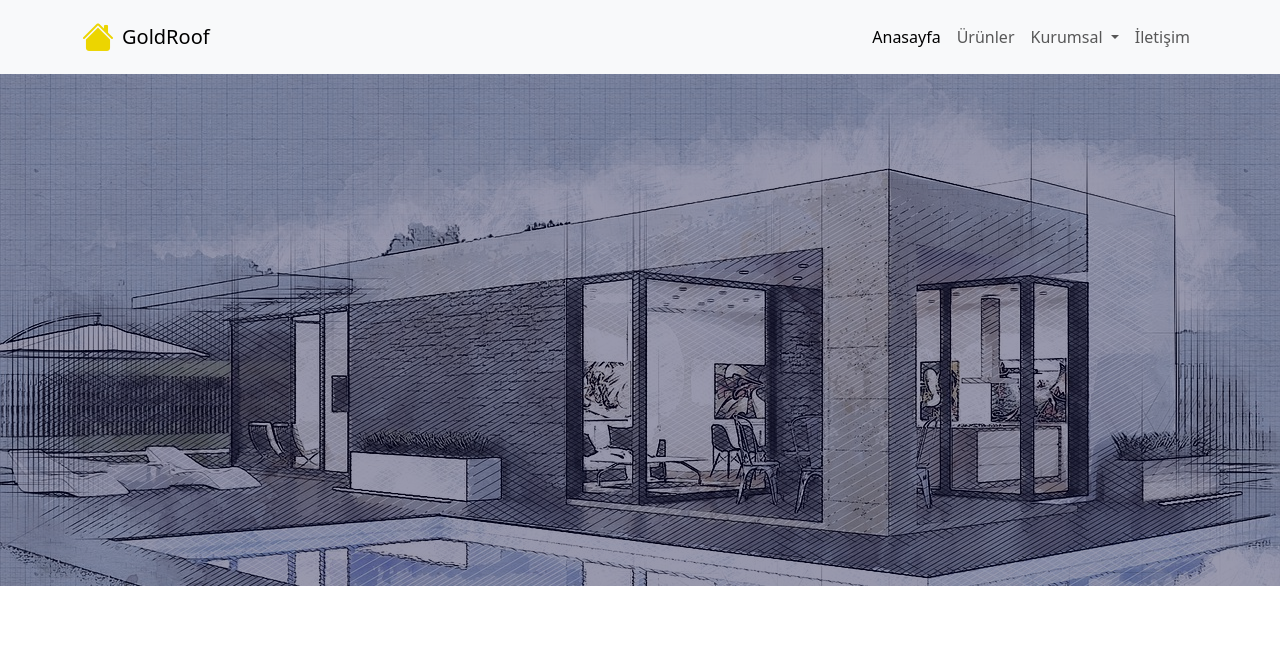
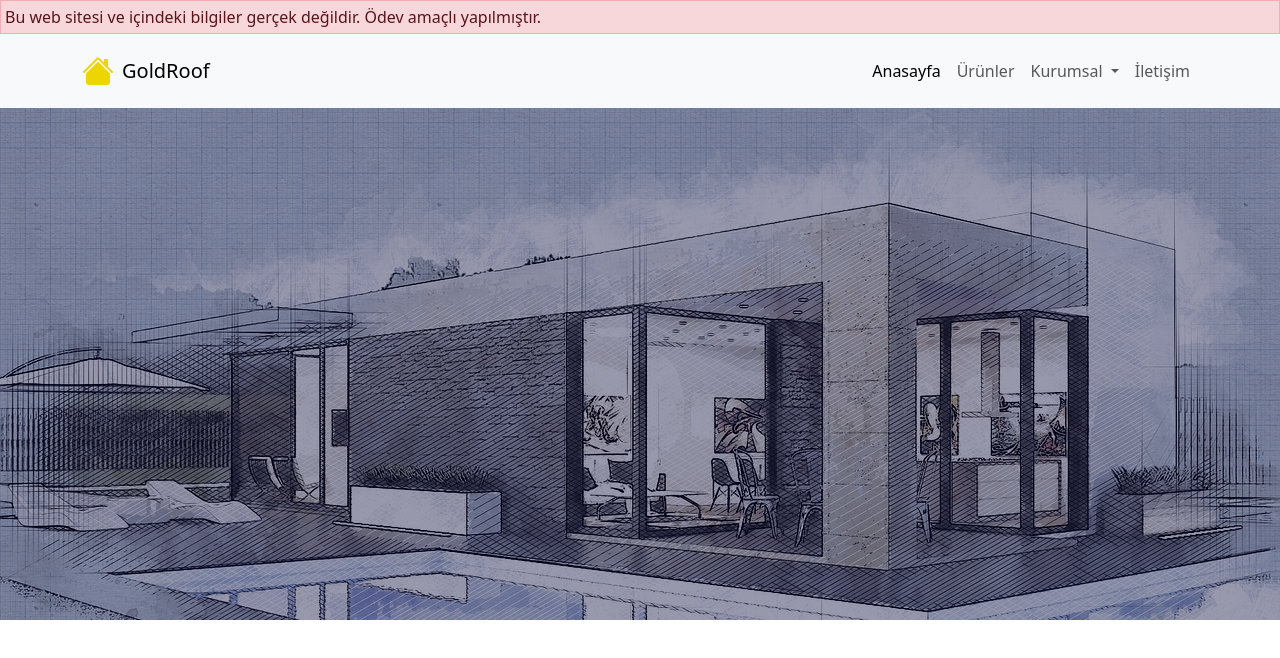
Before and after one commit to emircanucar/GoldRoof-WebSite, a plain HTML site: page index.html in a window 1280 px wide. Drawn offline with nearby package versions, Linux system fonts and the light colour scheme.

Commit message:
site is not real alert added

```diff
--- a/index.html
+++ b/index.html
@@ -18,6 +18,9 @@
 </head>
 
 <body>
+    <div class="alert alert-danger m-0 p-1 rounded-0 ">
+        Bu web sitesi ve içindeki bilgiler gerçek değildir. Ödev amaçlı yapılmıştır.
+    </div>
     <nav class="navbar navbar-expand-md bg-body-tertiary sticky-top">
         <div class="container">
             <a class="navbar-brand d-flex align-items-center gap-2" href="#">
```
